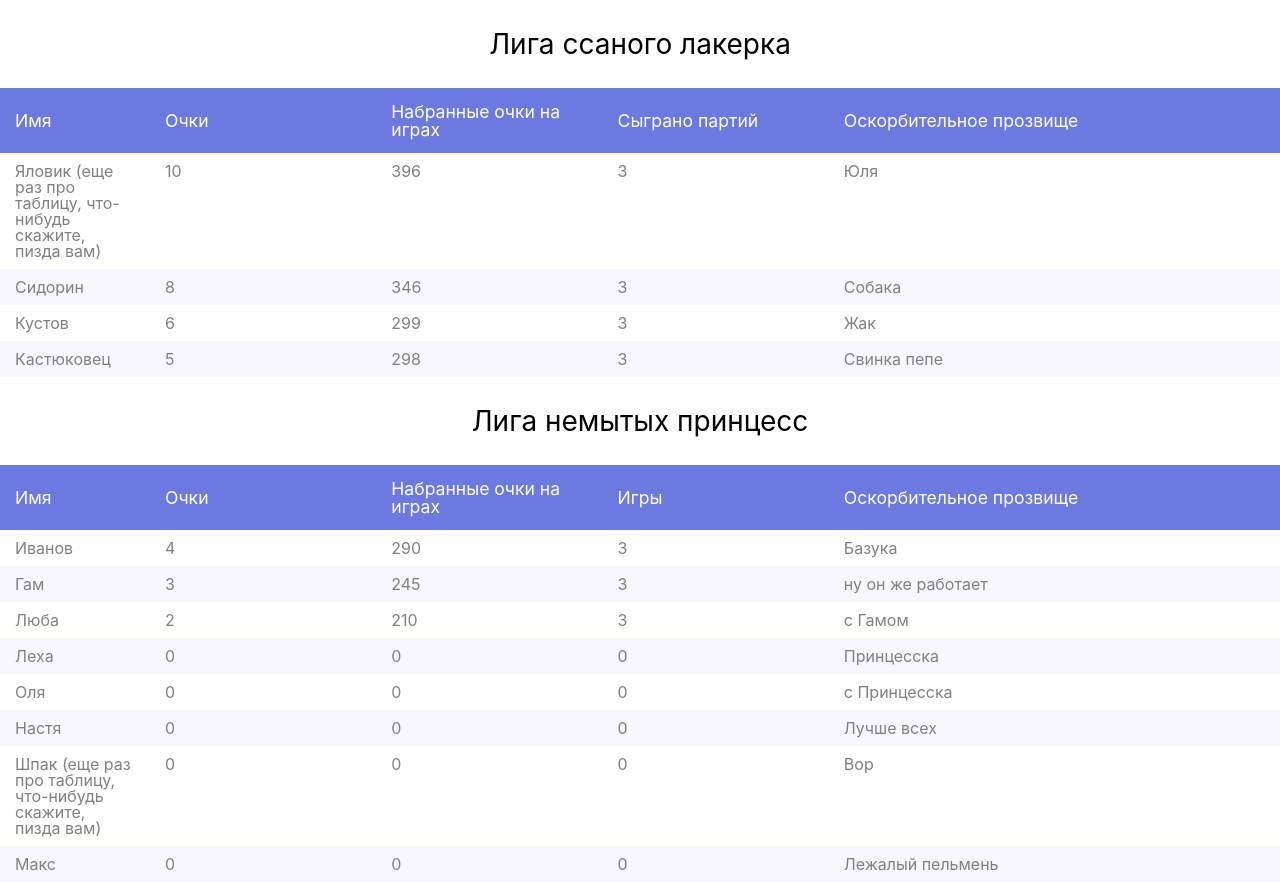
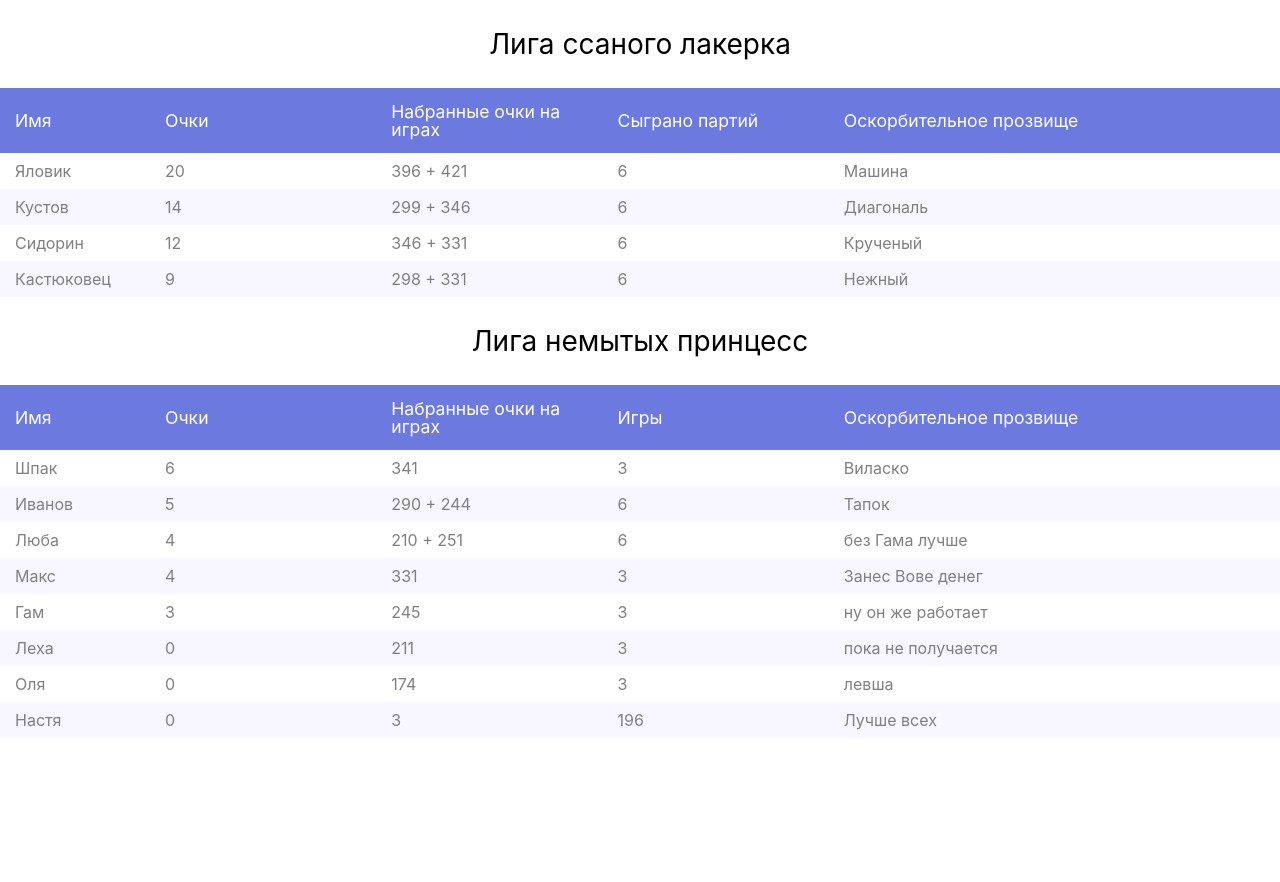
Before and after one commit to IvanofSA/fun-table, a website built with webpack: page src/index.pug in a window 1280 px wide. After the commit the page ends 800 px from the top, so only its background shows below. Built offline with nearby package versions, Linux system fonts and the light colour scheme.

Commit message:
change data

```diff
--- a/src/index.pug
+++ b/src/index.pug
@@ -27,29 +27,29 @@ block content
 					span.resize-handle
 		tbody
 			tr
-				td Яловик (еще раз про таблицу, что-нибудь скажите, пизда вам)
-				td 10
-				td 396
-				td 3
-				td Юля
+				td Яловик
+				td 20
+				td 396 + 421
+				td 6
+				td Машина
+			tr
+				td Кустов
+				td 14
+				td 299 + 346
+				td 6
+				td Диагональ
 			tr
 				td Сидорин
-				td 8
-				td 346
-				td 3
-				td Собака
-			tr
-				td Кустов
+				td 12
+				td 346 + 331
 				td 6
-				td 299
-				td 3
-				td Жак
+				td Крученый
 			tr
 				td Кастюковец
-				td 5
-				td 298
-				td 3
-				td Свинка пепе
+				td 9
+				td 298 + 331
+				td 6
+				td Нежный
 	.title Лига немытых принцесс
 	table
 		thead
@@ -71,11 +71,29 @@ block content
 					span.resize-handle
 		tbody
 			tr
+				td Шпак
+				td 6
+				td 341
+				td 3
+				td Виласко
+			tr
 				td Иванов
+				td 5
+				td 290 + 244
+				td 6
+				td Тапок
+			tr
+				td Люба
 				td 4
-				td 290
+				td 210 + 251
+				td 6
+				td без Гама лучше
+			tr
+				td Макс
+				td 4
+				td 331
 				td 3
-				td Базука
+				td Занес Вове денег
 			tr
 				td Гам
 				td 3
@@ -83,41 +101,23 @@ block content
 				td 3
 				td ну он же работает
 			tr
-				td Люба
-				td 2
-				td 210
-				td 3
-				td с Гамом
-			tr
 				td Леха
 				td 0
-				td 0
-				td 0
-				td Принцесска
+				td 211
+				td 3
+				td пока не получается
 			tr
 				td Оля
 				td 0
-				td 0
-				td 0
-				td с Принцесска
+				td 174
+				td 3
+				td левша
 			tr
 				td Настя
 				td 0
-				td 0
-				td 0
+				td 3
+				td 196
 				td Лучше всех
-			tr
-				td Шпак (еще раз про таблицу, что-нибудь скажите, пизда вам)
-				td 0
-				td 0
-				td 0
-				td Вор
-			tr
-				td Макс
-				td 0
-				td 0
-				td 0
-				td Лежалый пельмень
 
 
 
```
Also changed, not shown: docs/index.html.
